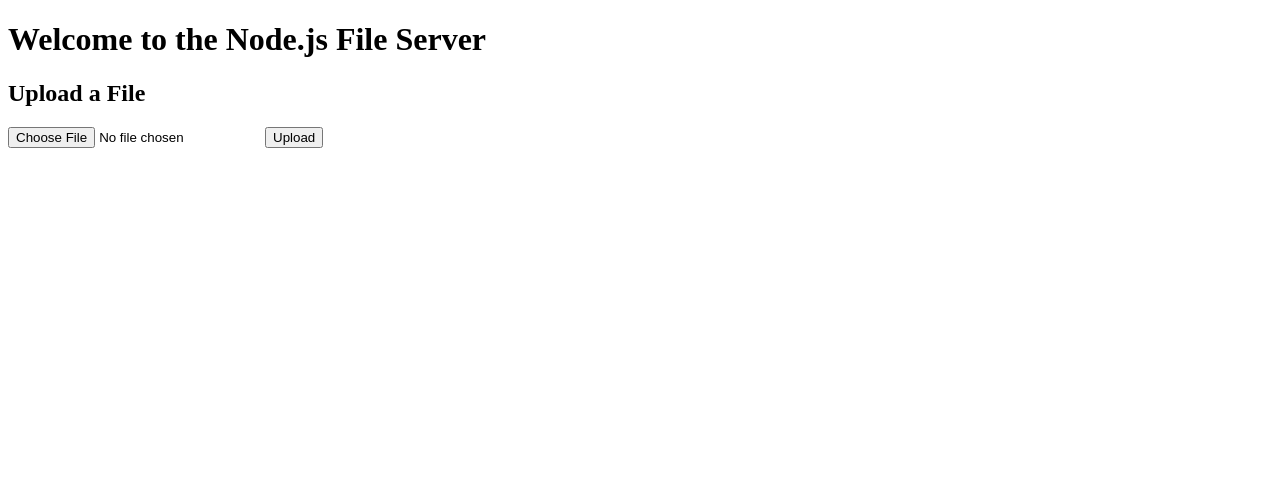
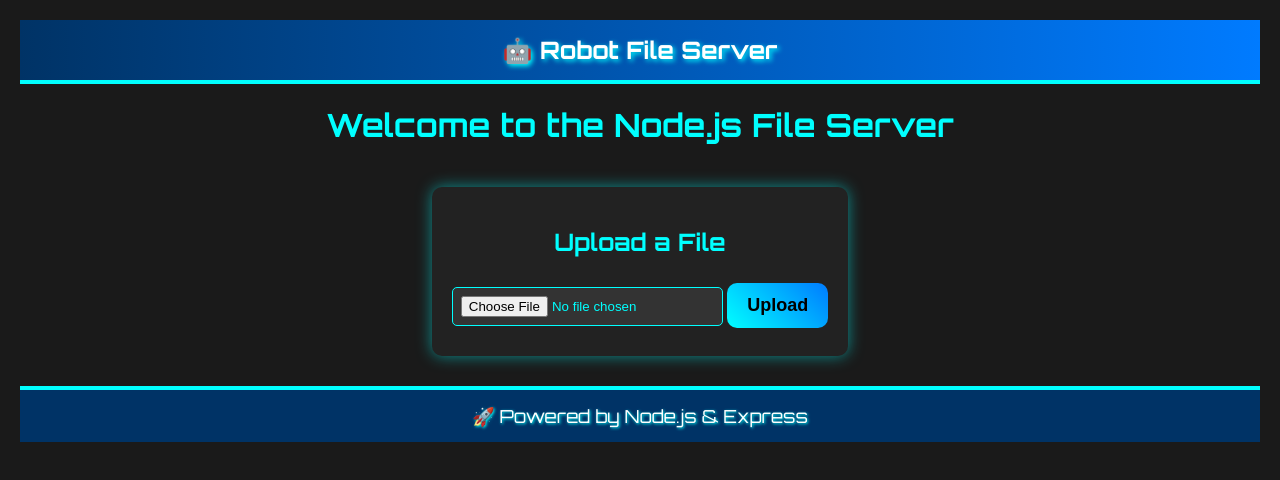
Before and after one commit to Jeffre3/Node, a website: page public/index.html in a window 1280 px wide. Drawn offline with Linux system fonts and the light colour scheme.

Commit message:
Initial commit

```diff
--- a/public/index.html
+++ b/public/index.html
@@ -4,13 +4,21 @@
     <meta charset="UTF-8">
     <meta name="viewport" content="width=device-width, initial-scale=1.0">
     <title>Node.js File Server</title>
+    <link rel="stylesheet" href="style.css">
 </head>
 <body>
+    <nav>🤖 Robot File Server</nav>
+
     <h1>Welcome to the Node.js File Server</h1>
-    <h2>Upload a File</h2>
-    <form action="/upload" method="POST" enctype="multipart/form-data">
-        <input type="file" name="file" required>
-        <button type="submit">Upload</button>
-    </form>
+
+    <div class="upload-section">
+        <h2>Upload a File</h2>
+        <form action="/upload" method="POST" enctype="multipart/form-data">
+            <input type="file" name="file" required>
+            <button type="submit">Upload</button>
+        </form>
+    </div>
+
+    <footer>🚀 Powered by Node.js & Express</footer>
 </body>
 </html>
--- /dev/null
+++ b/public/style.css
@@ -0,0 +1,71 @@
+@import url('https://fonts.googleapis.com/css2?family=Orbitron:wght@400;700&display=swap');
+
+body {
+    font-family: 'Orbitron', sans-serif;
+    text-align: center;
+    background-color: #1a1a1a;
+    color: #0ff;
+    margin: 0;
+    padding: 20px;
+}
+
+nav {
+    background: linear-gradient(90deg, #003366, #007bff);
+    color: white;
+    padding: 15px;
+    font-size: 24px;
+    font-weight: bold;
+    text-shadow: 2px 2px 5px #00ffff;
+    border-bottom: 4px solid #0ff;
+}
+
+.upload-section {
+    background: #222;
+    padding: 20px;
+    border-radius: 10px;
+    box-shadow: 0px 0px 15px rgba(0, 255, 255, 0.5);
+    display: inline-block;
+    margin-top: 20px;
+    transition: transform 0.3s ease-in-out;
+}
+
+.upload-section:hover {
+    transform: scale(1.05);
+}
+
+input[type="file"] {
+    margin: 10px 0;
+    color: #0ff;
+    border: 1px solid #0ff;
+    padding: 8px;
+    background: #333;
+    border-radius: 5px;
+}
+
+button {
+    background: linear-gradient(45deg, #00ffff, #007bff);
+    color: black;
+    border: none;
+    padding: 12px 20px;
+    cursor: pointer;
+    border-radius: 10px;
+    font-size: 18px;
+    font-weight: bold;
+    transition: all 0.3s ease-in-out;
+}
+
+button:hover {
+    background: linear-gradient(45deg, #007bff, #00ffff);
+    transform: scale(1.1);
+    box-shadow: 0px 0px 10px #0ff;
+}
+
+footer {
+    margin-top: 30px;
+    background: #003366;
+    color: white;
+    padding: 15px;
+    font-size: 18px;
+    text-shadow: 1px 1px 3px #00ffff;
+    border-top: 4px solid #0ff;
+}
```
Also changed, not shown: package.json (+13 -3 lines), script.js (added, +45 -0 lines), server.js (+35 -37 lines), 3 other files.
